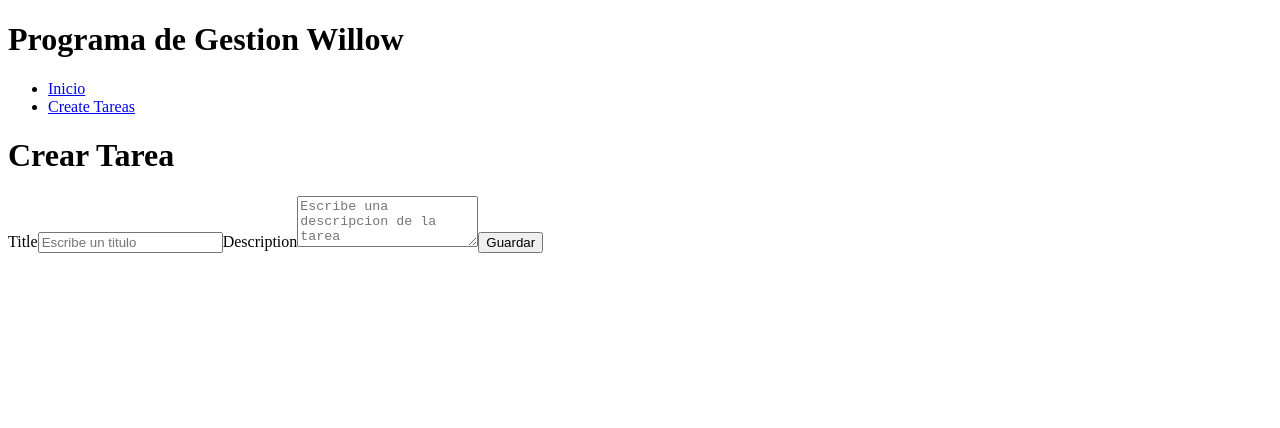
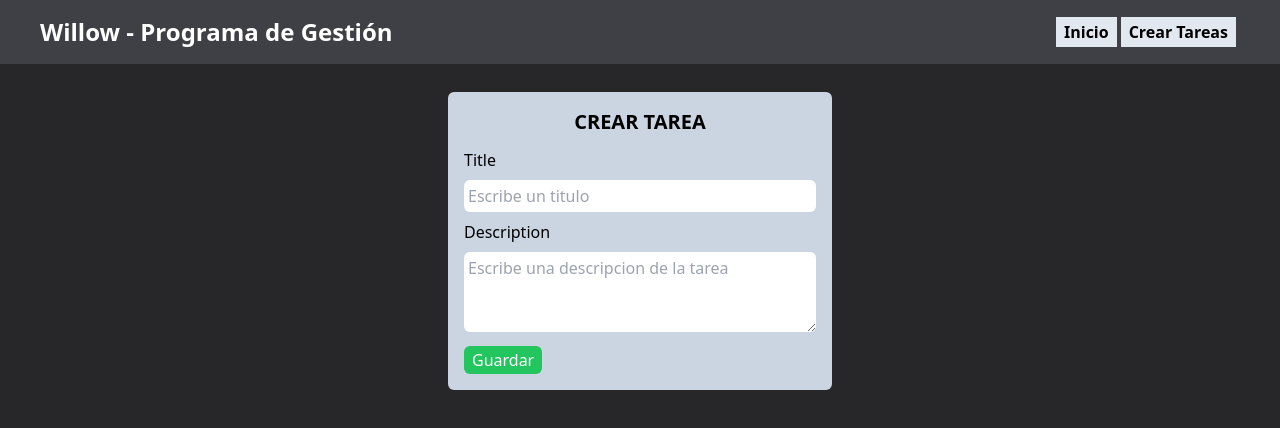
Before and after one commit to BorisAsen/Willow---Task-Management-MERN-MySQL-, a React (Vite) app in the folder client/: page /new in a window 1280 px wide. Shown: the top 428 px of the page. Built offline with nearby package versions, Linux system fonts and the light colour scheme.

Commit message:
Incorporando Tailwind CSS y dando estilo basico a la app

```diff
--- a/client/package.json
+++ b/client/package.json
@@ -19,6 +19,9 @@
     "@types/react": "^18.0.26",
     "@types/react-dom": "^18.0.9",
     "@vitejs/plugin-react": "^3.0.0",
+    "autoprefixer": "^10.4.13",
+    "postcss": "^8.4.21",
+    "tailwindcss": "^3.2.6",
     "vite": "^4.0.0"
   }
 }
--- /dev/null
+++ b/client/postcss.config.cjs
@@ -0,0 +1,6 @@
+module.exports = {
+  plugins: {
+    tailwindcss: {},
+    autoprefixer: {},
+  },
+}
--- a/client/src/App.jsx
+++ b/client/src/App.jsx
@@ -15,8 +15,10 @@ import { TaskContextProvider } from "./context/TasksProvider";
 
 export default function App() {
   return (
+    <div className="bg-zinc-800 h-screen">
+      <NavBar/>
+      <div className='container mx-auto py-4 px-20'>
         <TaskContextProvider>
-        <NavBar/>
           <Routes>
             {/* Ruta de la pag principal */}
             <Route path='/' element={<TasksPage/>} />
@@ -28,5 +30,7 @@ export default function App() {
             <Route path='*' element={<NotFound/>} />
           </Routes>
         </TaskContextProvider>
+      </div>
+    </div>
   )
 }
--- a/client/src/components/NavBar.jsx
+++ b/client/src/components/NavBar.jsx
@@ -5,15 +5,16 @@ import { Link } from "react-router-dom";
 
 export default function NavBar() {
   return (
-    <div>
-        <h1>Programa de Gestion Willow</h1>
-
-        <ul>
+    <div className='bg-zinc-700 flex flex-wrap justify-between px-10 py-4'>
+        <Link to="/" className='text-white font-bold text-2xl'>
+          <h1>Willow - Programa de Gestión</h1>
+        </Link>
+        <ul className='flex flex-wrap gap-x-1 m-1'>
             <li>
-                <Link to="/">Inicio</Link>
+                <Link className='bg-slate-200 px-2 py-1 font-bold' to="/">Inicio</Link>
             </li>
             <li>
-                <Link to="/new">Create Tareas</Link>
+                <Link className='bg-slate-200 px-2 py-1 font-bold' to="/new">Crear Tareas</Link>
             </li>
         </ul>
     </div>
--- a/client/src/components/TaskCard.jsx
+++ b/client/src/components/TaskCard.jsx
@@ -24,14 +24,18 @@ export default function TaskCard({ task }) {
     }
 
     return (
-        <div>
-            <h2>{task.title}</h2>
+        <div className='bg-slate-300 rounded-md p-3.5'>
+            <header className='flex justify-between'>
+                <h2 className='text-xl font-bold'>{task.title}</h2>
+                <span>{task.done == 1 ? "✅" : "❌"}</span>
+            </header>
             <p>{task.description}</p>
-            <span>{task.done == 1 ? "✅" : "❌"}</span>
             <span>{task.createAt}</span>
-            <button onClick={() => deleteTask(task.id)}>Eliminar</button>
-            <button onClick={() => navigate(`/edit/${task.id}`)}>Editar</button>
-            <button onClick={() => handleDone(task.done)}>Completada</button>
+            <div className='flex flex-wrap gap-x-1 mt-3'>
+                <button className='bg-red-500 rounded-md mb-1 px-2 py-0.5 text-white' onClick={() => deleteTask(task.id)}>Eliminar</button>
+                <button className='bg-slate-500 rounded-md mb-1 px-2 py-0.5 text-white' onClick={() => navigate(`/edit/${task.id}`)}>Editar</button>
+                <button className='bg-green-500 rounded-md mb-1 px-2 py-0.5 text-white' onClick={() => handleDone(task.done)}>Completada</button>
+            </div>
         </div>
   )
 }
--- a/client/src/index.css
+++ b/client/src/index.css
@@ -0,0 +1,3 @@
+@tailwind base;
+@tailwind components;
+@tailwind utilities;
--- a/client/src/pages/TaskForm.jsx
+++ b/client/src/pages/TaskForm.jsx
@@ -62,12 +62,7 @@ export default function TaskForm() {
 
 
   return (
-    <div>
-      {/* Crear un titulo condicional para el formulario segun se quiera crear
-      o actualizar una tarea. Si ya existe el id de la tarea el titulo sera Editar
-      de caso contrario sera Crear. */}
-      <h1>{ params.id ? "Editar Tarea" : "Crear Tarea" }</h1>
-
+    <div className='mt-3'>
       <Formik
         // Defino los valores iniciales que tendran los campos
         // Si se quiere editar una tarea se corresponderan con los
@@ -84,12 +79,12 @@ export default function TaskForm() {
           if (params.id) {
             // Llamo a la funcion para modificar una tarea
             await updateTask(params.id, values)
-            // Redireccionar a la pagina principal una vez actualizada la tarea
-            navigate("/");
           } else {
             // Llamo a la funcion para crear una tarea
             await createTask(values);
           }
+          // Redireccionar a la pagina principal una vez actualizada o creada la tarea
+          navigate("/");
           // Limpio el formulario una vez que se crea o modifica una tarea
           setTask({
             title: "",
@@ -102,9 +97,14 @@ export default function TaskForm() {
         que se ejecuta con el evento onChange. Con la propiedad handleSubmit y el evento onSubmit
         se podran observar los datos capturados por el formulario */}
         {({handleChange, handleSubmit, values, isSubmitting}) => (
-          <Form onSubmit={handleSubmit}>
-            <label>Title</label>
+          <Form onSubmit={handleSubmit} className='mx-auto bg-slate-300 max-w-sm rounded-md p-4'>
+            {/* Crear un titulo condicional para el formulario segun se quiera crear
+            o actualizar una tarea. Si ya existe el id de la tarea el titulo sera Editar
+            de caso contrario sera Crear. */}
+            <h1 className='mb-3 font-bold text-xl uppercase text-center'>{ params.id ? "Editar Tarea" : "Crear Tarea" }</h1>
+            <label className='block'>Title</label>
             <input
+              className='p-1 my-2 rounded-md w-full'
               type="text"
               name="title"
               placeholder='Escribe un titulo'
@@ -112,8 +112,9 @@ export default function TaskForm() {
               value={values.title} // Resetea al valor inicial despues de enviar el form
             />
 
-            <label>Description</label>
+            <label className='block'>Description</label>
             <textarea
+              className='p-1 my-2 rounded-md w-full'
               name="description"
               rows="3"
               placeholder='Escribe una descripcion de la tarea'
@@ -121,7 +122,7 @@ export default function TaskForm() {
               value={values.description} // Resetea al valor inicial despues de enviar el form
             ></textarea>
 
-            <button type='submit' disabled={isSubmitting}>
+            <button className='bg-green-500 rounded-md px-2 py-0.5 text-white' type='submit' disabled={isSubmitting}>
               {isSubmitting ? "Guardando..." : "Guardar"}
             </button>
           </Form>
--- a/client/src/pages/TasksPage.jsx
+++ b/client/src/pages/TasksPage.jsx
@@ -32,10 +32,11 @@ export default function TasksPage() {
 
   return (
     <div>
-      <h1>Lista de Tareas</h1>
-
-      {/* Se llama a la funcion que renderiza el contenido de la pagina */}
-      {renderMain()}
+      <h1 className='text-2xl text-white font-bold text-center my-4'>Lista de Tareas</h1>
+      <div className='grid grid-cols-3 gap-2'>
+        {/* Se llama a la funcion que renderiza el contenido de la pagina */}
+        {renderMain()}
+      </div>
     </div>
   )
 }
--- /dev/null
+++ b/client/tailwind.config.cjs
@@ -0,0 +1,11 @@
+/** @type {import('tailwindcss').Config} */
+module.exports = {
+  content: [
+    "./index.html",
+    "./src/**/*.{vue,js,ts,jsx,tsx}",
+  ],
+  theme: {
+    extend: {},
+  },
+  plugins: [],
+}
```
Also changed, not shown: client/src/main.jsx (+4 -4 lines), 1 other file (tests, documents, lock files or other folders). Lines whose indentation alone changed are shown as unchanged.
